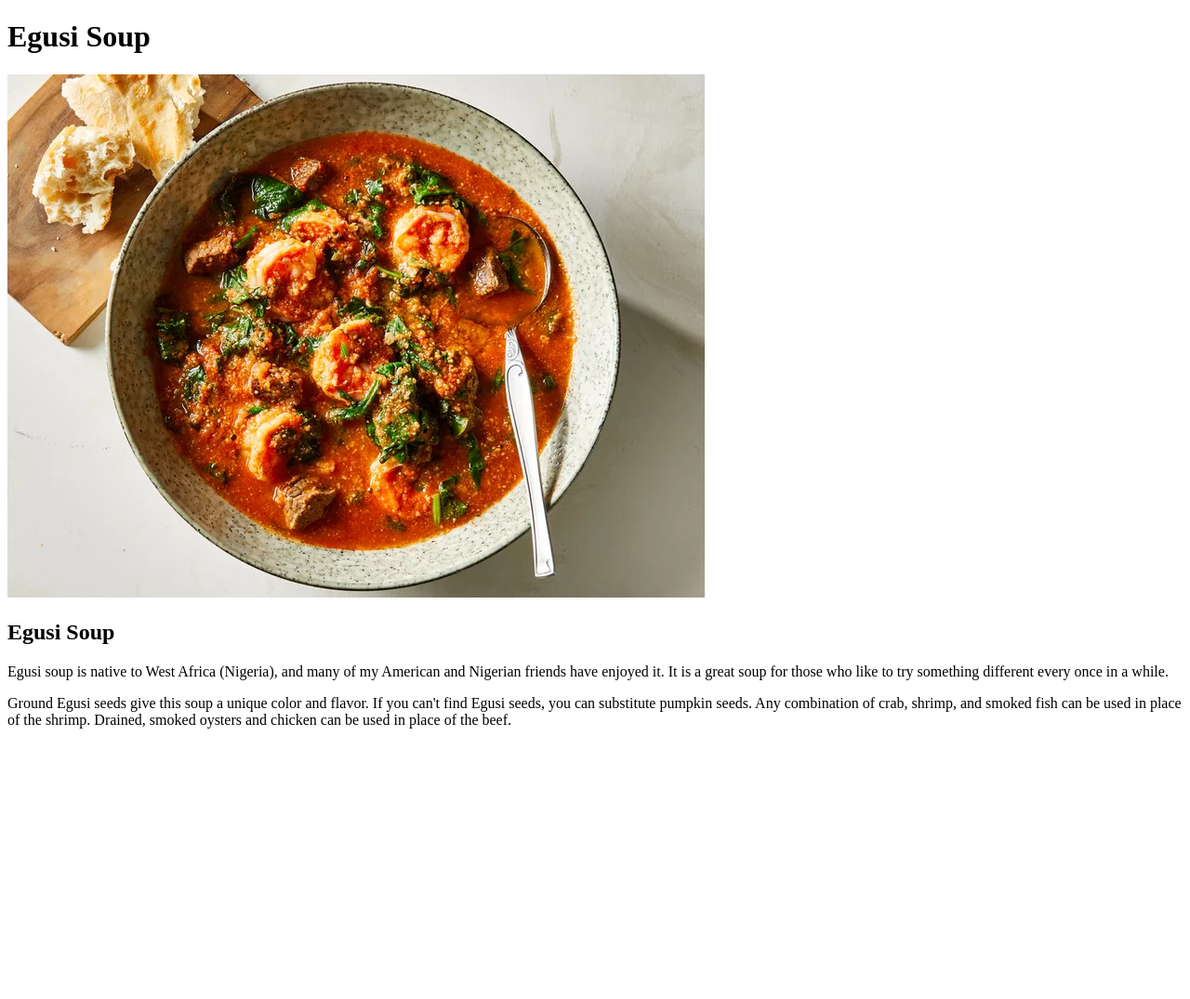
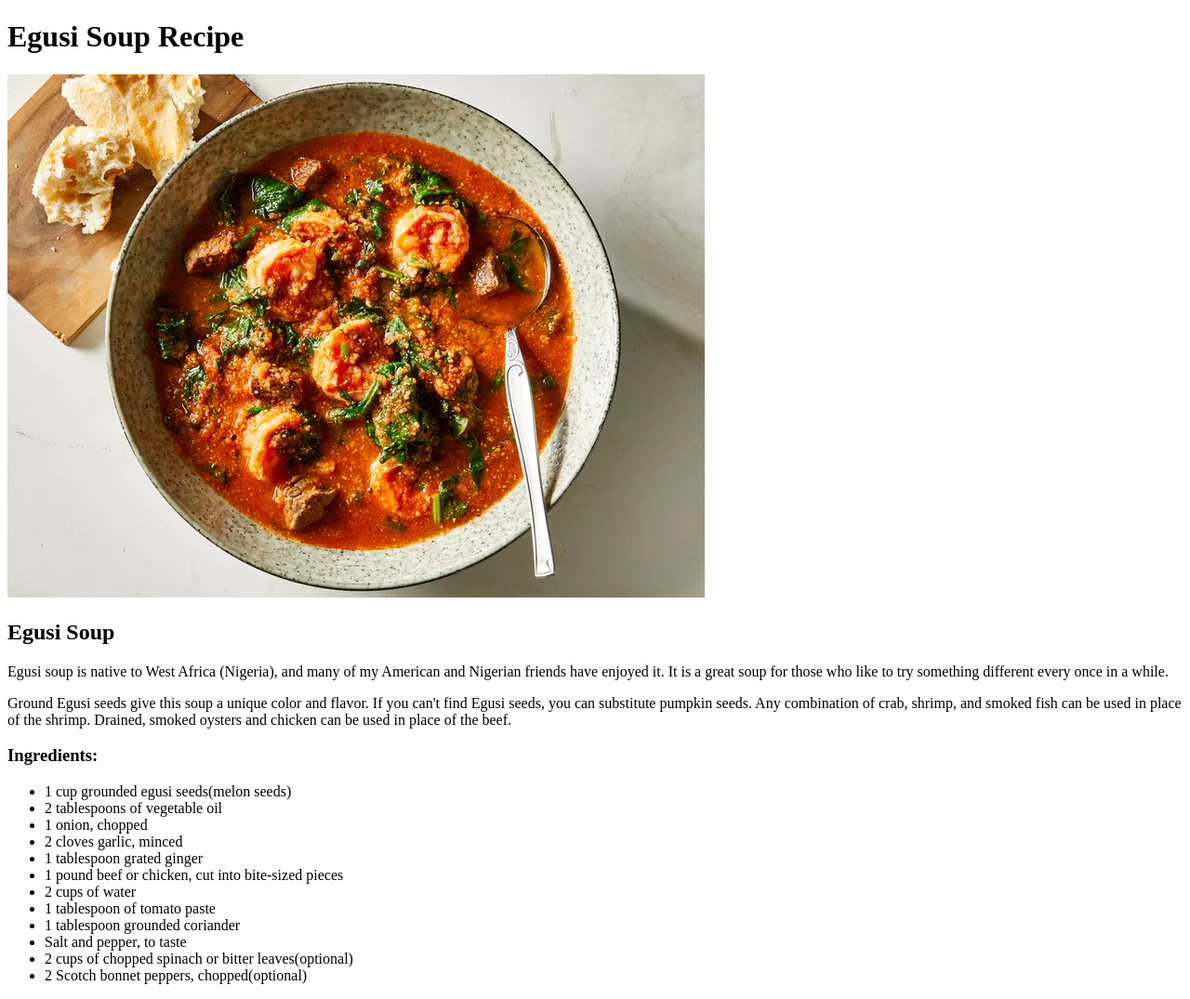
Before and after one commit to Abeefe/odin-recipes, a plain HTML site: page recipes/egusi_soup.html in a window 1280 px wide. Shown: the whole page at 93% size. Before the commit the page ends 800 px from the top, so only its background shows below. Drawn offline with Linux system fonts and the light colour scheme.

Commit message:
Add proper title and heading with ingredient lists

```diff
--- a/recipes/egusi_soup.html
+++ b/recipes/egusi_soup.html
@@ -5,10 +5,10 @@
     <meta
       name="viewport"
       content="width=device-width, initial-scale=1.0" />
-    <title>Egusi Soup</title>
+    <title>Egusi Soup Recipe</title>
   </head>
   <body>
-    <h1>Egusi Soup</h1>
+    <h1>Egusi Soup Recipe</h1>
     <img
       src="/images/egusi-soup.webp"
       alt="Cooked Egusi Soup" />
@@ -24,5 +24,20 @@
       crab, shrimp, and smoked fish can be used in place of the shrimp. Drained,
       smoked oysters and chicken can be used in place of the beef.
     </p>
+    <h3>Ingredients:</h3>
+    <ul>
+      <li>1 cup grounded egusi seeds(melon seeds)</li>
+      <li>2 tablespoons of vegetable oil</li>
+      <li>1 onion, chopped</li>
+      <li>2 cloves garlic, minced</li>
+      <li>1 tablespoon grated ginger</li>
+      <li>1 pound beef or chicken, cut into bite-sized pieces</li>
+      <li>2 cups of water</li>
+      <li>1 tablespoon of tomato paste</li>
+      <li>1 tablespoon grounded coriander</li>
+      <li>Salt and pepper, to taste</li>
+      <li>2 cups of chopped spinach or bitter leaves(optional)</li>
+      <li>2 Scotch bonnet peppers, chopped(optional)</li>
+    </ul>
   </body>
 </html>
```
